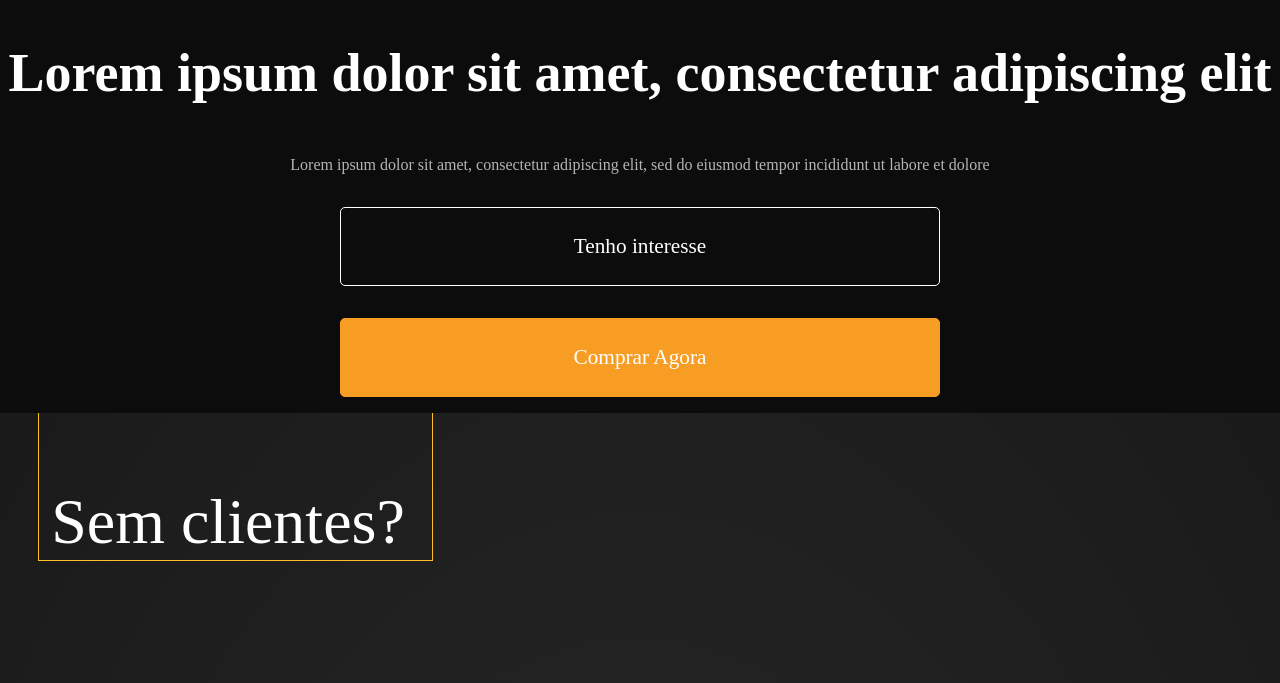
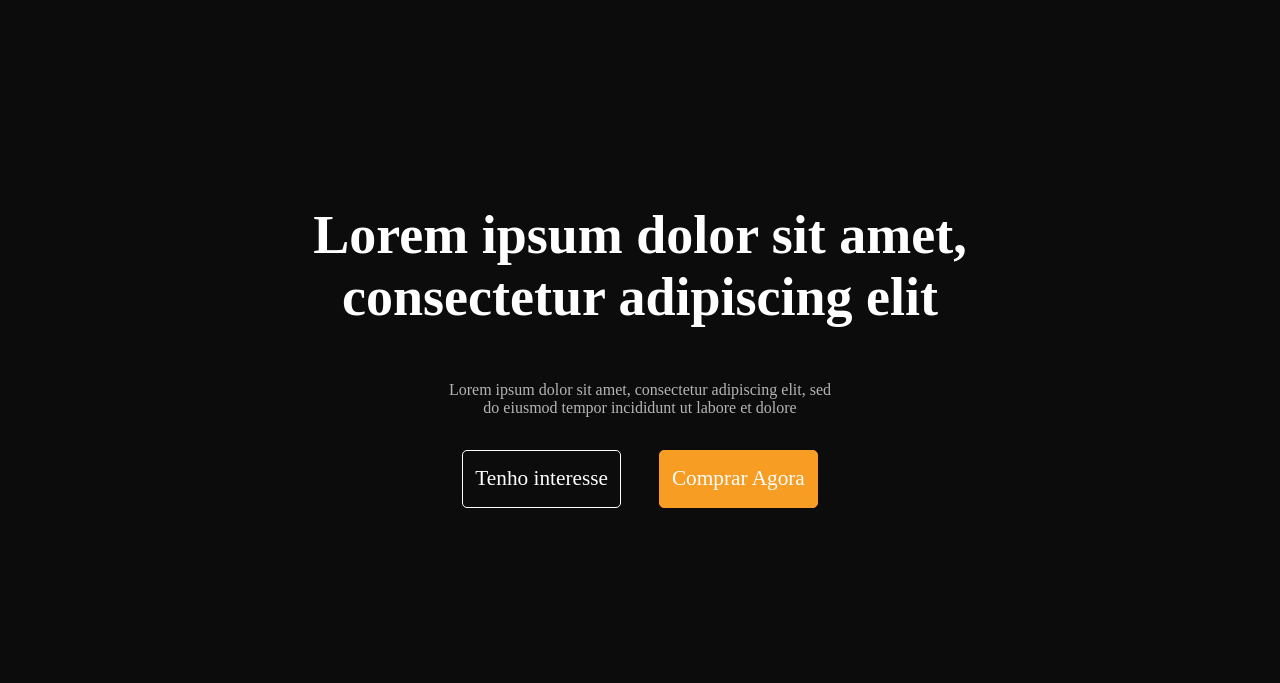
Before and after one commit to angraRaccoon/Treinamento, a website: page projeto02/index.html in a window 1280 px wide. Shown: the part 114-797 px from the top of the page. Drawn offline with Linux system fonts and the light colour scheme.

Commit message:
feat(master): add desktop header and first section into projeto02

```diff
--- a/projeto02/index.html
+++ b/projeto02/index.html
@@ -12,11 +12,13 @@
         <img src='./assets/LOGOSYNAPSE_simbolo_laranja-1.png' />
     </header>
     <main class="container">
-        <section>
+        <section class="container first">
             <h1>Lorem ipsum dolor sit amet, consectetur adipiscing elit</h1>
             <p>Lorem ipsum dolor sit amet, consectetur adipiscing elit, sed do eiusmod tempor incididunt ut labore et dolore</p>
-            <button class="black">Tenho interesse</button>
-            <button class="orange">Comprar Agora</button>
+            <div class="button-container">
+                <button class="black">Tenho interesse</button>
+                <button class="orange">Comprar Agora</button>
+            </div>
         </section>
         <section class="second">
             <div class="text-box"></div>
--- a/projeto02/index.sass
+++ b/projeto02/index.sass
@@ -55,12 +55,21 @@ body
 
 h1
     font-size: 3.375rem
+    width: 78.89vw
 
 p
     color: #B5B5B5
 
 h1, p
     text-align: center
+
+
+/* Container dos botões da página
+.button-container
+    display: block
+
+
+
 
 /* Texto que contém um 'U' nele */
 .text-box
@@ -98,6 +107,16 @@ header
     section
         width: $full-width
         @extend %flex-column-items-center
+
+.button-container
+    @extend %flex-column-items-center
+    button
+        width: 46.9vw
+        height: 9.86vh
+        margin: 2vh 0
+        color: white
+        font-size: 1.33rem
+        border-radius: $card-border-radius
 
 button
     width: 46.9vw
@@ -193,6 +212,7 @@ section.fourth
         width: 80vw
         height: 21.83vh
     .competence-container
+        margin-bottom: 5%
         @extend %flex-column-items-center
         .collapsible
             margin: 0
@@ -333,9 +353,33 @@ footer
 
 
 @media (min-width: 1024px)
+
+    /* Container dos botões da página
+    .button-container
+        display: flex
+        flex-direction: row
+        justify-content: center
+        button
+            margin: 2vh 1.5vw
+            width: 12.37vw
+            height: 7.29vh
+
+
+    .first
+        display: flex
+        flex-direction: row
+        align-items: center
+        justify-content: center
+        height: calc(100vh - 15vh)
+
     .container
         margin-right: 80px
         margin-left: 80px
+        h1
+            width: 58.57vw
+        p
+            font-size: 1rem
+            width: 30.45vw
     header
         height: 15vh
         img
```
Also changed, not shown: projeto02/index.css, 1 other file.
